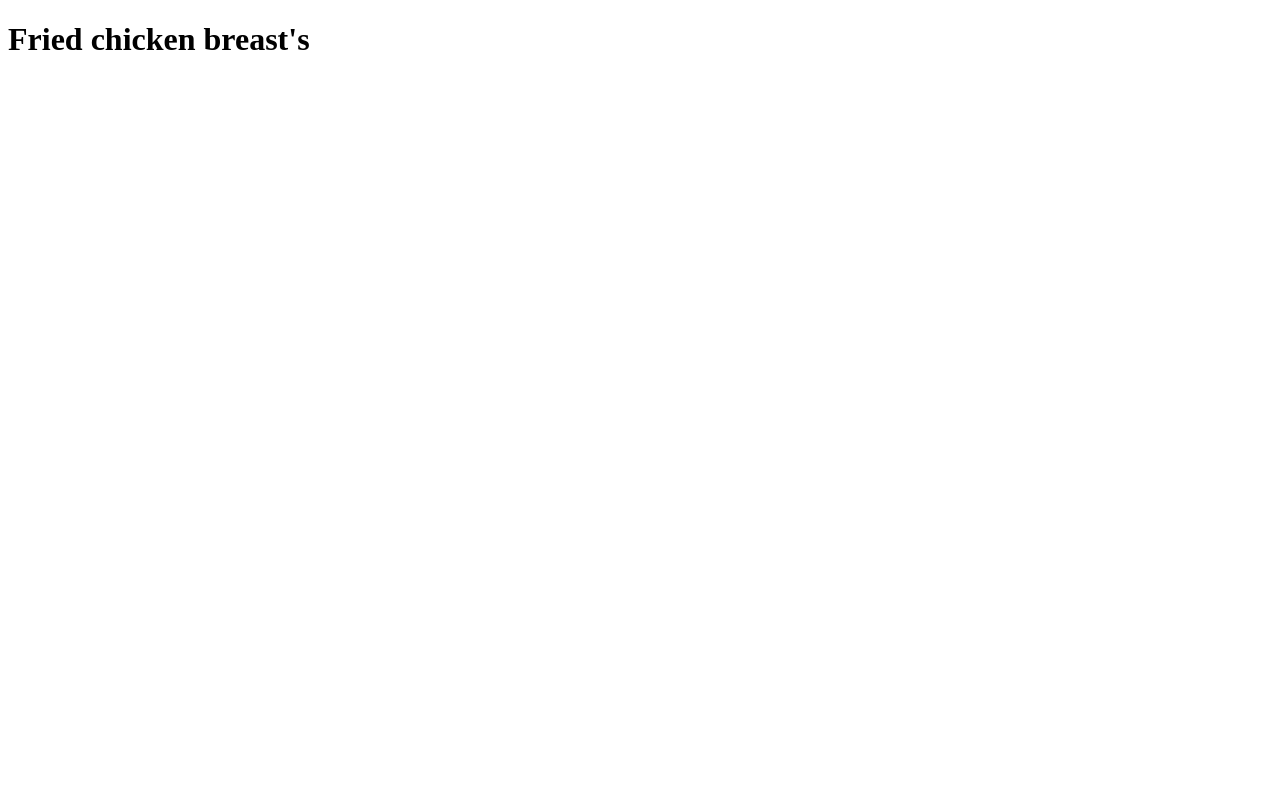
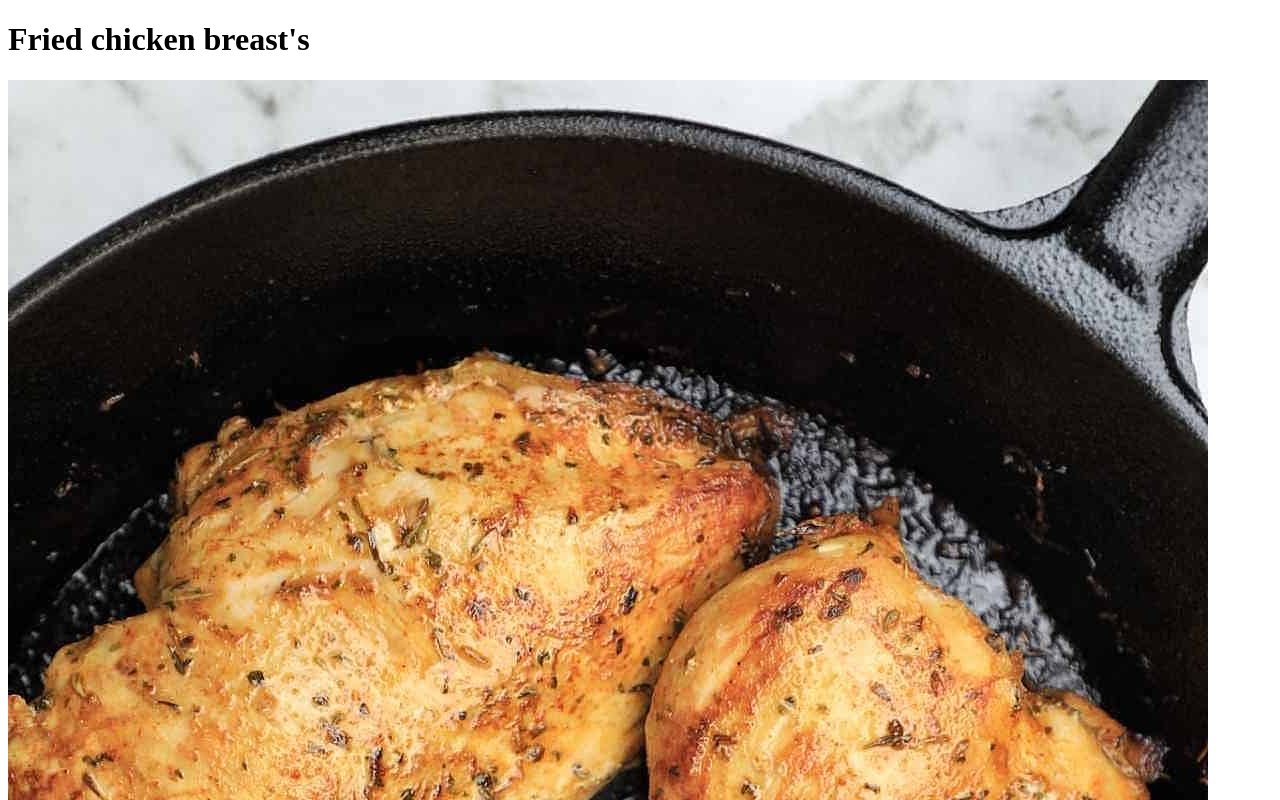
Before and after one commit to cors47/odin-recipes, a plain HTML site: page recipes/chiken-breasts-fried.html in a window 1280 px wide. Shown: the top 800 px of the page. Drawn offline with Linux system fonts and the light colour scheme.

Commit message:
Add images to recipes

```diff
--- a/recipes/chiken-breasts-fried.html
+++ b/recipes/chiken-breasts-fried.html
@@ -6,6 +6,6 @@
 </head>
 <body>
     <h1>Fried chicken breast's</h1>
-    <p></p>
+    <p><img src="../img/pan-fried-chicken-breasts.jpeg" alt="pan fried chicken breast's"></p>
 </body>
 </html>
```
Also changed, not shown: recipes/mash-potato.html (+2 -2 lines).
